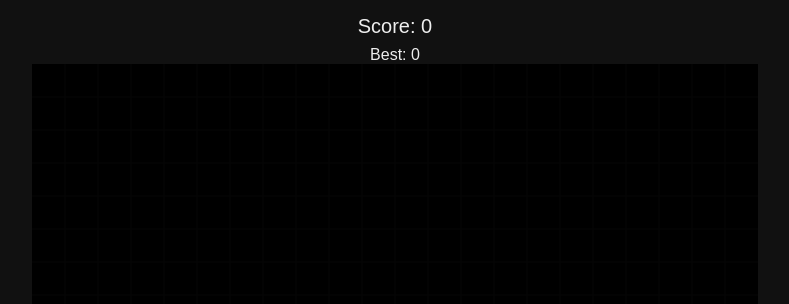
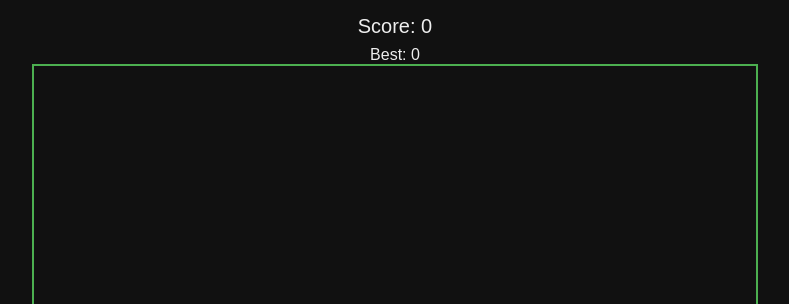
Before and after one commit to m2g-labs/snake-web, a website with bundled scripts: page index.html in a window 1280 px wide. Shown: the top 304 px of the page, without its empty margins (245-1034 px from the left). Built offline with nearby package versions, Linux system fonts and the light colour scheme.

Commit message:
fix: make start/game-over overlay opaque with a bordered panel look
* fix: make start/game-over overlay opaque with a bordered panel look

Refs #33

Factory-Worker: coder
Factory-Model: claude-sonnet-5-5
Factory-Run: 46
Factory-Issue: m2g-labs/snake-web#33
Factory-Orchestrator: agent-factory

* fix: remove border-radius from overlay so corners stay opaque

Factory-Worker: fixer
Factory-Model: claude-sonnet-5-5
Factory-Run: 51
Factory-Issue: m2g-labs/snake-web#33
Factory-Orchestrator: agent-factory

---------

Co-authored-by: coder <coder@agent-factory.invalid>
Co-authored-by: fixer <fixer@agent-factory.invalid>

```diff
--- a/style.css
+++ b/style.css
@@ -4,7 +4,7 @@ main { text-align: center; }
 #score { height: 40px; line-height: 40px; font-size: 20px; }
 #board { position: relative; display: inline-block; line-height: 0; }
 canvas { max-width: 100%; background: #000; display: block; }
-#overlay { position: absolute; inset: 0; display: flex; flex-direction: column; justify-content: center; align-items: center; background: rgba(0,0,0,.7); line-height: normal; }
+#overlay { position: absolute; inset: 0; display: flex; flex-direction: column; justify-content: center; align-items: center; background: #111; box-sizing: border-box; padding: 16px; border: 2px solid #4caf50; line-height: normal; }
 #overlay[hidden] { display: none; }
 #overlay h1 { margin: 0 0 8px; }
 #overlay button { font-size: 18px; padding: 8px 20px; cursor: pointer; }
```
Also changed, not shown: test/overlay.test.js (added, +15 -0 lines).
